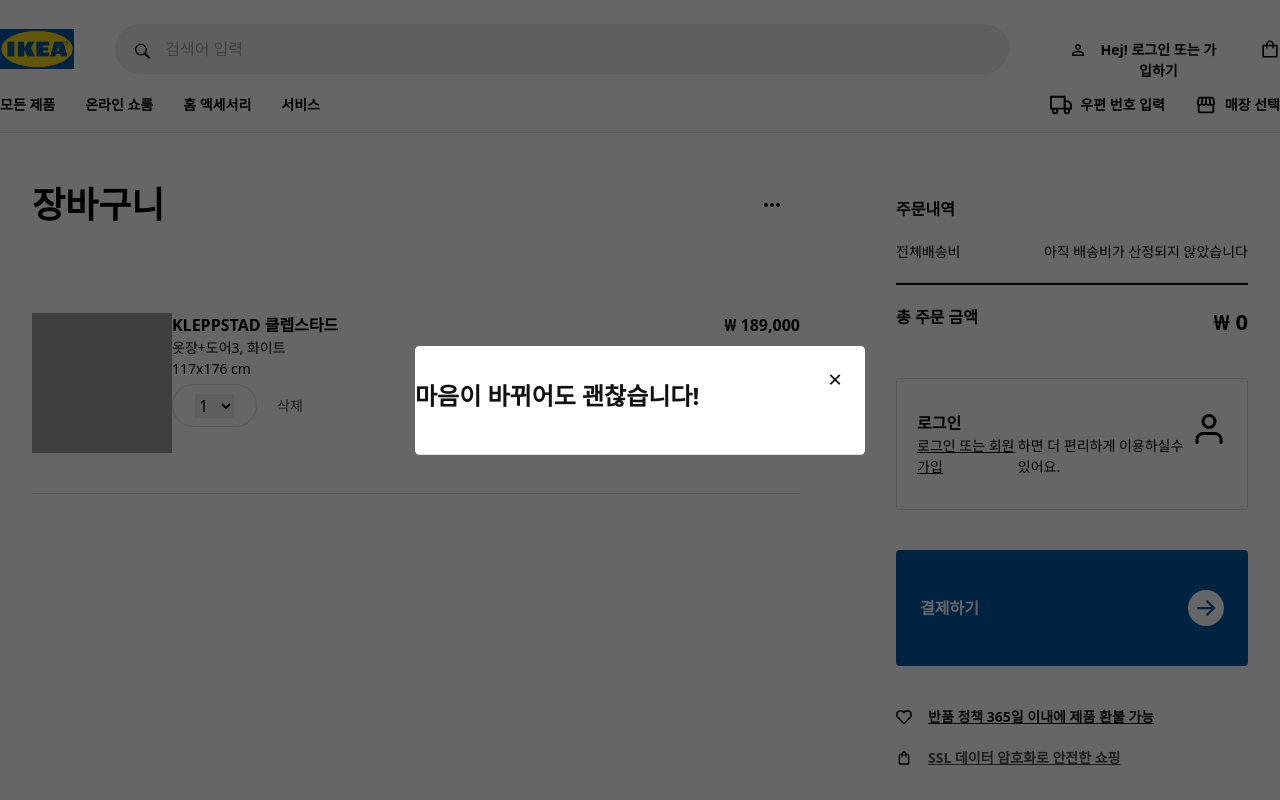
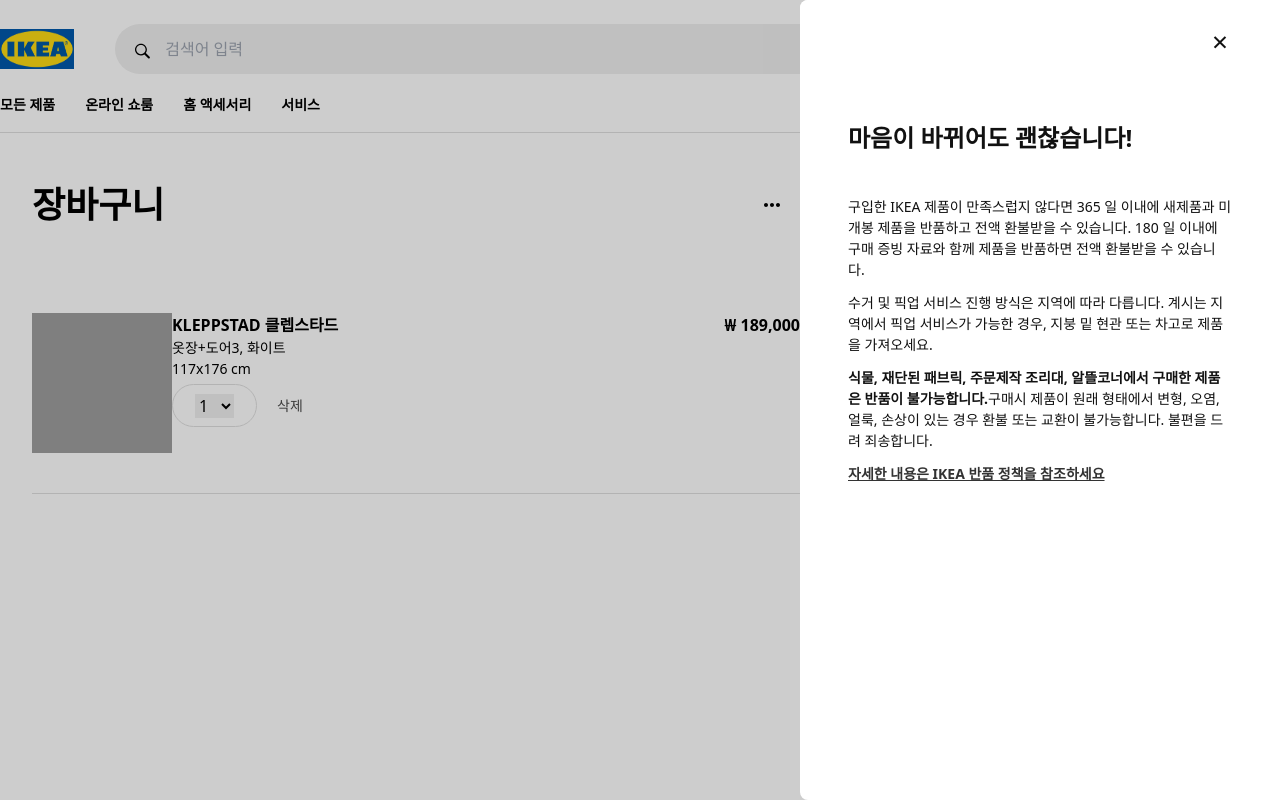
Before and after one commit to IKEAcloneCording/cloneCoding-FE, a React (Create React App) app: page /cart in a window 1280 px wide. Both pictures are taken after a click on the button "반품 정책 365일 이내에 제품 환불 가능". Built offline with nearby package versions, Linux system fonts and the light colour scheme; no server answers; grey boxes are pictures that could not be loaded.

Commit message:
style: modal 위치 변경

```diff
--- a/src/components/Cart/CartModal.js
+++ b/src/components/Cart/CartModal.js
@@ -3,15 +3,40 @@ import PropTypes from 'prop-types';
 import styled, { css } from 'styled-components';
 
 const CartModal = () => {
-  return <>
-  <Text large>
-    마음이 바뀌어도 괜찮습니다!
-  </Text>
-  </>;
+  return (
+    <>
+      <TextBox>
+        <Text large>마음이 바뀌어도 괜찮습니다!</Text>
+        <Text>
+          구입한 IKEA 제품이 만족스럽지 않다면 365 일 이내에
+          새제품과 미개봉 제품을 반품하고 전액 환불받을 수
+          있습니다. 180 일 이내에 구매 증빙 자료와 함께
+          제품을 반품하면 전액 환불받을 수 있습니다.
+        </Text>
+        <Text>
+          수거 및 픽업 서비스 진행 방식은 지역에 따라
+          다릅니다. 계시는 지역에서 픽업 서비스가 가능한
+          경우, 지붕 밑 현관 또는 차고로 제품을 가져오세요.
+        </Text>
+        <Text>
+          <b>
+            식물, 재단된 패브릭, 주문제작 조리대,
+            알뜰코너에서 구매한 제품은 반품이 불가능합니다.
+          </b>
+          구매시 제품이 원래 형태에서 변형, 오염, 얼룩,
+          손상이 있는 경우 환불 또는 교환이 불가능합니다.
+          불편을 드려 죄송합니다.
+        </Text>
+        <Text underline>
+          자세한 내용은 IKEA 반품 정책을 참조하세요
+        </Text>
+      </TextBox>
+    </>
+  );
 };
 
-
 const Text = styled.p`
+  color: #111;
   font-size: 14px;
   margin-bottom: 0.75rem;
   font-weight: 400;
@@ -20,6 +45,7 @@ const Text = styled.p`
     css`
       font-weight: 700;
       text-decoration: underline;
+      color: #333;
     `}
   ${(props) =>
     props.large &&
@@ -30,4 +56,8 @@ const Text = styled.p`
     `}
 `;
 
+const TextBox = styled.div`
+  padding: 2rem 3rem;
+`;
+
 export default CartModal;
--- a/src/components/Modal/ModalWindow.css
+++ b/src/components/Modal/ModalWindow.css
@@ -6,7 +6,7 @@
   bottom: 0;
   left: 0;
   z-index: 99;
-  background-color: rgba(0, 0, 0, 0.6);
+  background-color: rgba(0, 0, 0, 0.195);
 }
 .modal button {
   outline: none;
@@ -14,10 +14,12 @@
   border: 0;
 }
 .modal > section {
-  width: 90%;
-  max-width: 450px;
-  margin: 0 auto;
-  border-radius: 0.3rem;
+  position : absolute;
+  right:0;
+  bottom: 0;
+  width: 30rem;
+  height: 100vh;
+  border-radius: 8px 0 0 8px;
   background-color: #fff;
   /* 팝업이 열릴때 스르륵 열리는 효과 */
   animation: modal-show 0.3s;
@@ -25,22 +27,20 @@
 }
 .modal > section > header {
   position: relative;
-  padding: 16px 50px;
+  padding: 0 3rem;
+  height: 5.5rem;
   background-color: #ffffff;
 }
 .modal > section > header button {
   position: absolute;
-  top: 15px;
-  right: 15px;
-  width: 30px;
-  font-size: 24px;
+  top: 20px;
+  right: 40px;
+  width: 40px;
+  font-size: 28px;
   font-weight: 400;
   text-align: center;
   color: rgb(17, 17, 17);
   background-color: transparent;
-}
-.modal > section > main {
-  border-bottom: 1px solid #dee2e6;
 }
 
 .modal.openModal {
```
